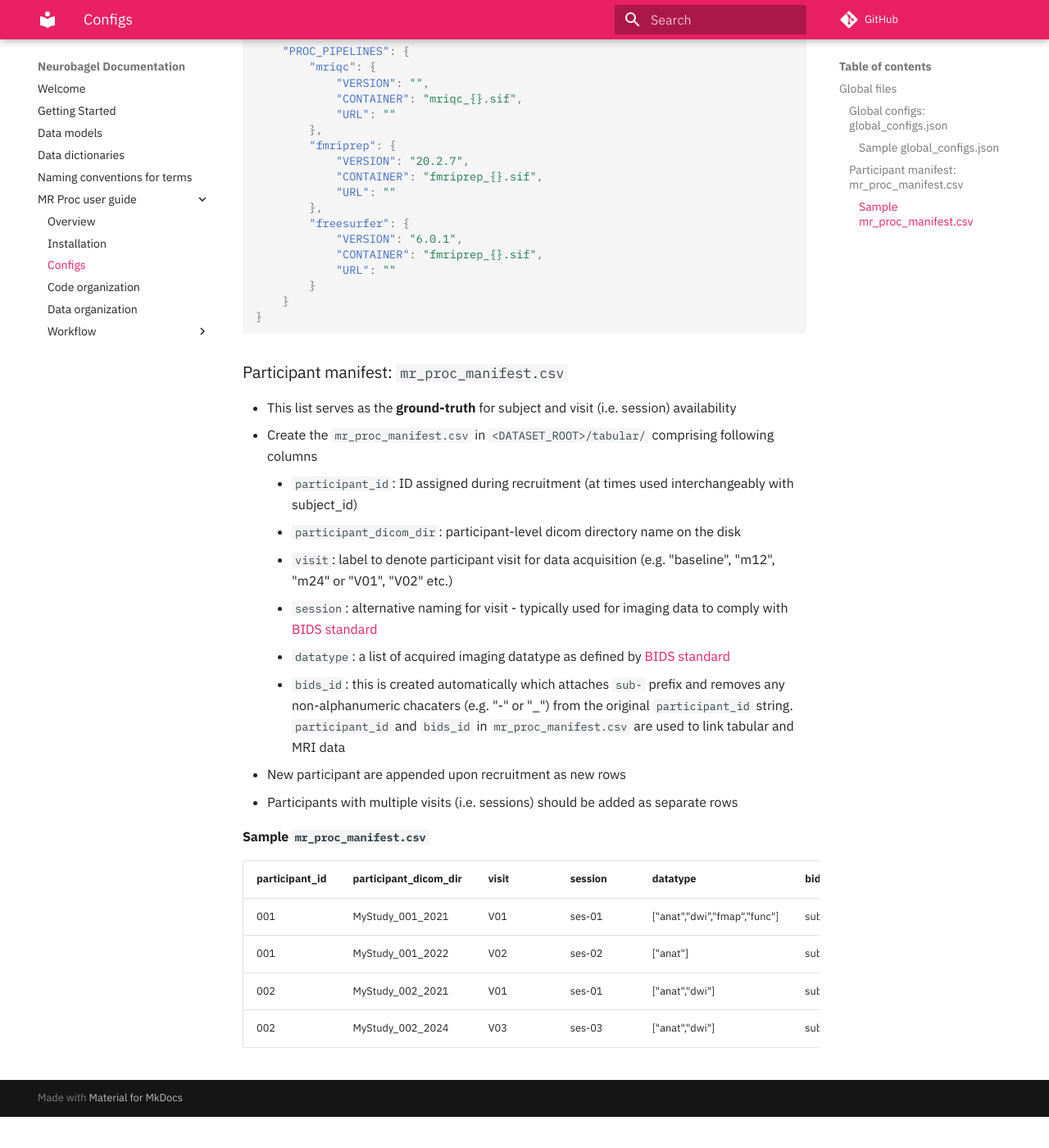
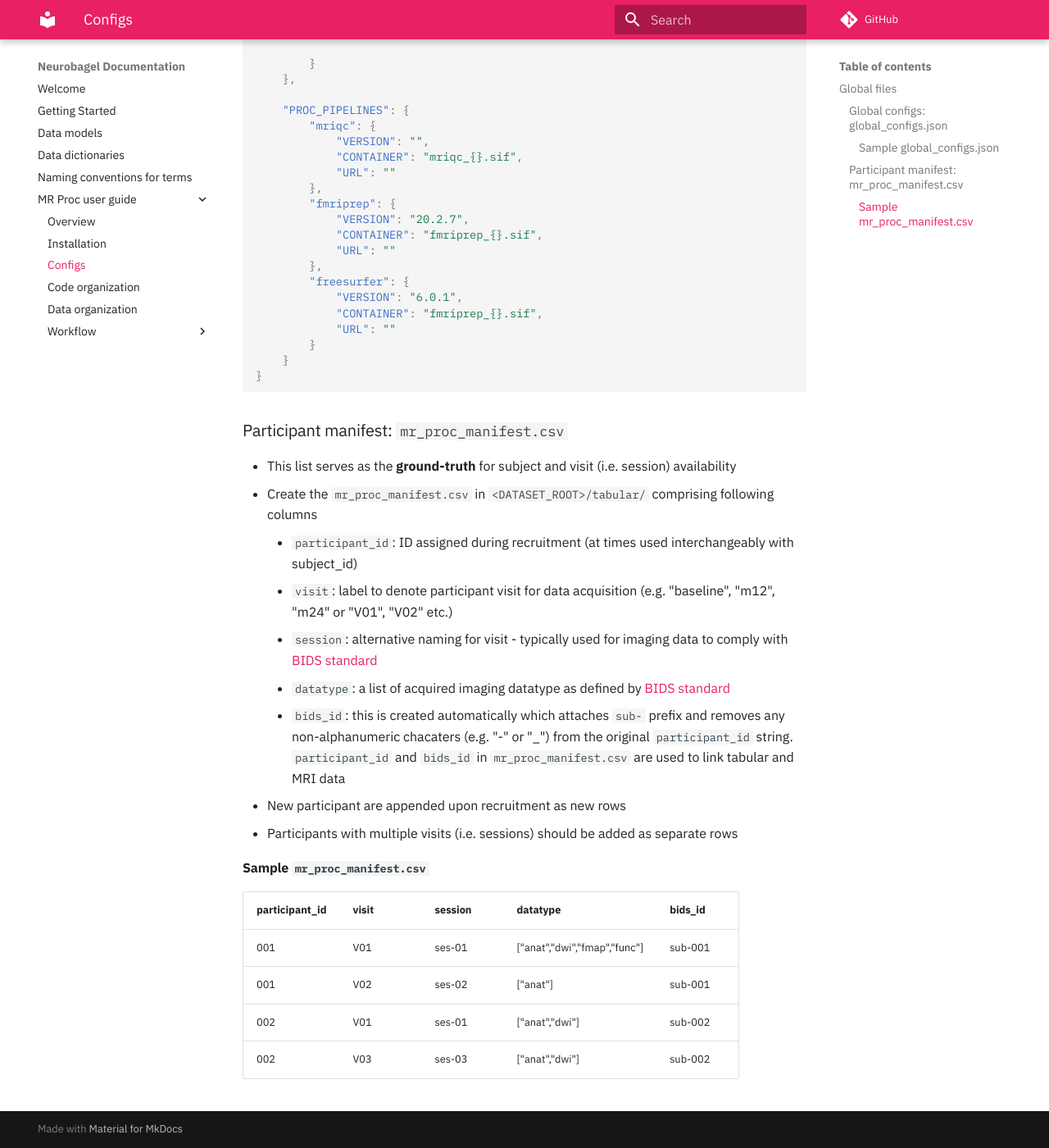
Before and after one commit to neurobagel/documentation, an MkDocs documentation site: the page built from docs/mr_proc/configs.md, in a window 1280 px wide and 1400 px high, scrolled down 1204 px. Shown: the whole window at 82% size. Built offline with MkDocs 1.6.1 and Material for MkDocs 9.7.7, drawn with Linux system fonts in a browser that asks for light colours; comment, search, counter and statistics services are not loaded; before the commit the page ends 2566 px from its top, so only the background shows below that; some of the changed text lies outside the part shown.

Commit message:
add sessions to global configs and remove participant_dicom_dir from manifest

```diff
--- a/docs/mr_proc/configs.md
+++ b/docs/mr_proc/configs.md
@@ -66,7 +69,6 @@ mr_proc consists of two global files for specifying local data and container pat
    - This list serves as the **ground-truth** for subject and visit (i.e. session) availability
    - Create the `mr_proc_manifest.csv` in `<DATASET_ROOT>/tabular/` comprising following columns
       - `participant_id`: ID assigned during recruitment (at times used interchangeably with subject_id)
-      - `participant_dicom_dir`: participant-level dicom directory name on the disk
       - `visit`: label to denote participant visit for data acquisition (e.g. "baseline", "m12", "m24" or "V01", "V02" etc.)
       - `session`: alternative naming for visit - typically used for imaging data to comply with [BIDS standard](https://bids-specification.readthedocs.io/en/stable/02-common-principles.html)
       - `datatype`: a list of acquired imaging datatype as defined by [BIDS standard](https://bids-specification.readthedocs.io/en/stable/02-common-principles.html)
@@ -77,9 +79,9 @@ mr_proc consists of two global files for specifying local data and container pat
 
 #### Sample `mr_proc_manifest.csv`
 
-| participant_id | participant_dicom_dir | visit | session | datatype                     | bids_id |
-|----------------|-----------------------|-------|---------|------------------------------|---------|
-| 001            | MyStudy_001_2021      | V01   | ses-01  | ["anat","dwi","fmap","func"] | sub-001 |
-| 001            | MyStudy_001_2022      | V02   | ses-02  | ["anat"]                     | sub-001 |
-| 002            | MyStudy_002_2021      | V01   | ses-01  | ["anat","dwi"]               | sub-002 |
-| 002            | MyStudy_002_2024      | V03   | ses-03  | ["anat","dwi"]               | sub-002 |
+| participant_id | visit | session | datatype                     | bids_id |
+|----------------|-------|---------|------------------------------|---------|
+| 001            | V01   | ses-01  | ["anat","dwi","fmap","func"] | sub-001 |
+| 001            | V02   | ses-02  | ["anat"]                     | sub-001 |
+| 002            | V01   | ses-01  | ["anat","dwi"]               | sub-002 |
+| 002            | V03   | ses-03  | ["anat","dwi"]               | sub-002 |
```
Also changed, not shown: other parts of docs/mr_proc/configs.md (+3 -0 lines).
